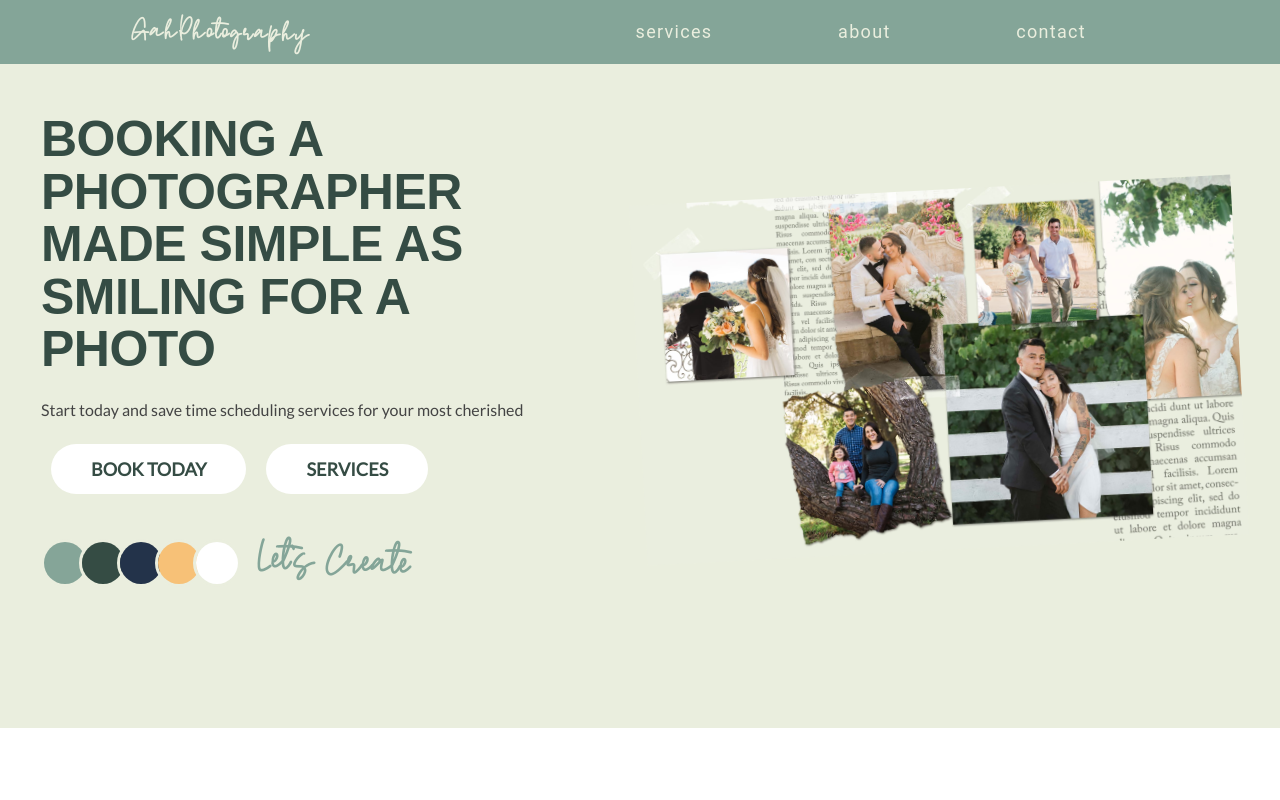
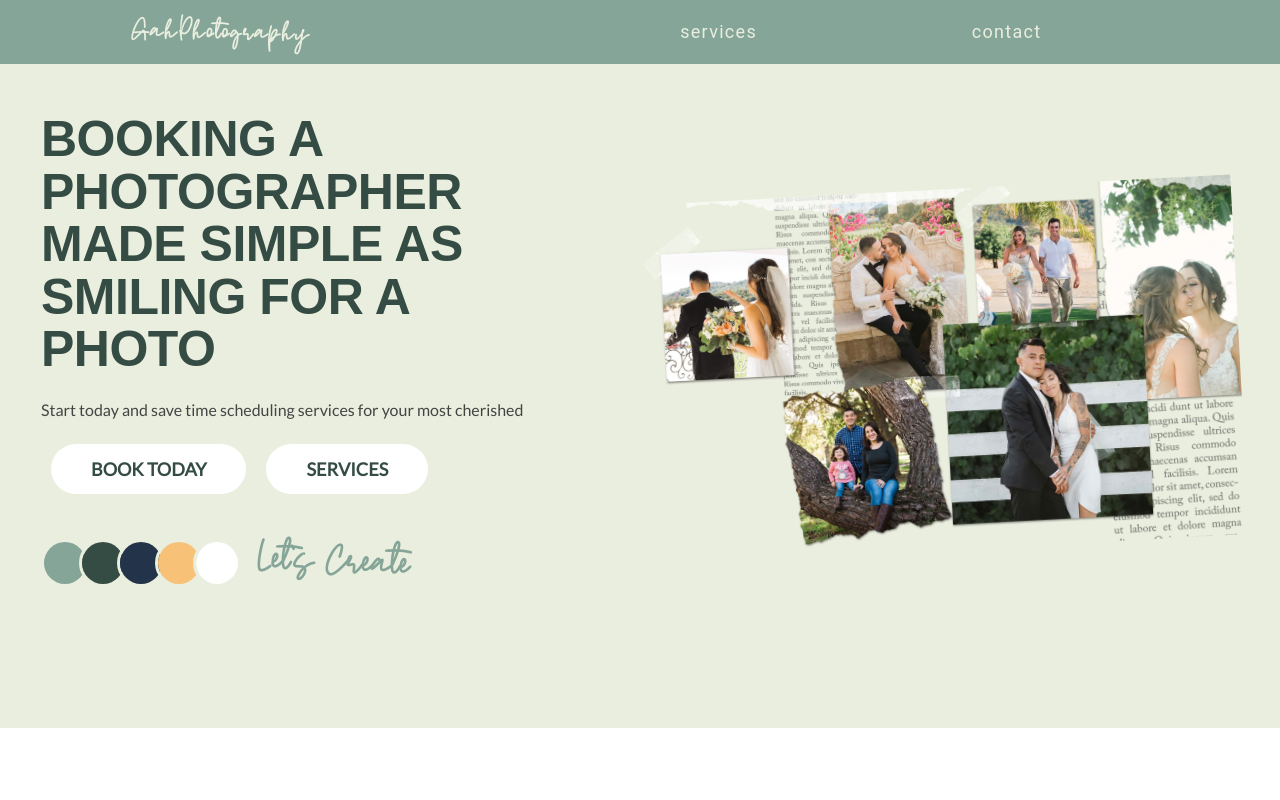
Before and after one commit to gah-code/ghp-app, a React (Create React App) app: page / in a window 1280 px wide. Shown: the top 800 px of the page. Built offline with nearby package versions, Linux system fonts and the light colour scheme.

Commit message:
Navigation onClick option

```diff
--- a/src/components/Navigation/NavBar.js
+++ b/src/components/Navigation/NavBar.js
@@ -5,13 +5,21 @@ const NavBar = () => {
 
   return (
     <nav>
-      <div className="logo">
+      <div className='logo'>
         <h4> GahPhotography</h4>
       </div>
-      <ul className="nav-links">
-        <li><a onClick={foo} href="3" alt="">Services</a></li>
-        <li><a onClick={foo} href="3" alt="">About</a></li>
-        <li><a onClick={foo} href="3" alt="">Contact</a></li>
+      <ul className='nav-links'>
+        <li>
+          <a onClick={foo} href='3' alt=''>
+            Services
+          </a>
+        </li>
+        {/* <li><a onClick={foo} href="3" alt="">About</a></li> */}
+        <li>
+          <a onClick={foo} href='3' alt=''>
+            Contact
+          </a>
+        </li>
       </ul>
     </nav>
   );
```
